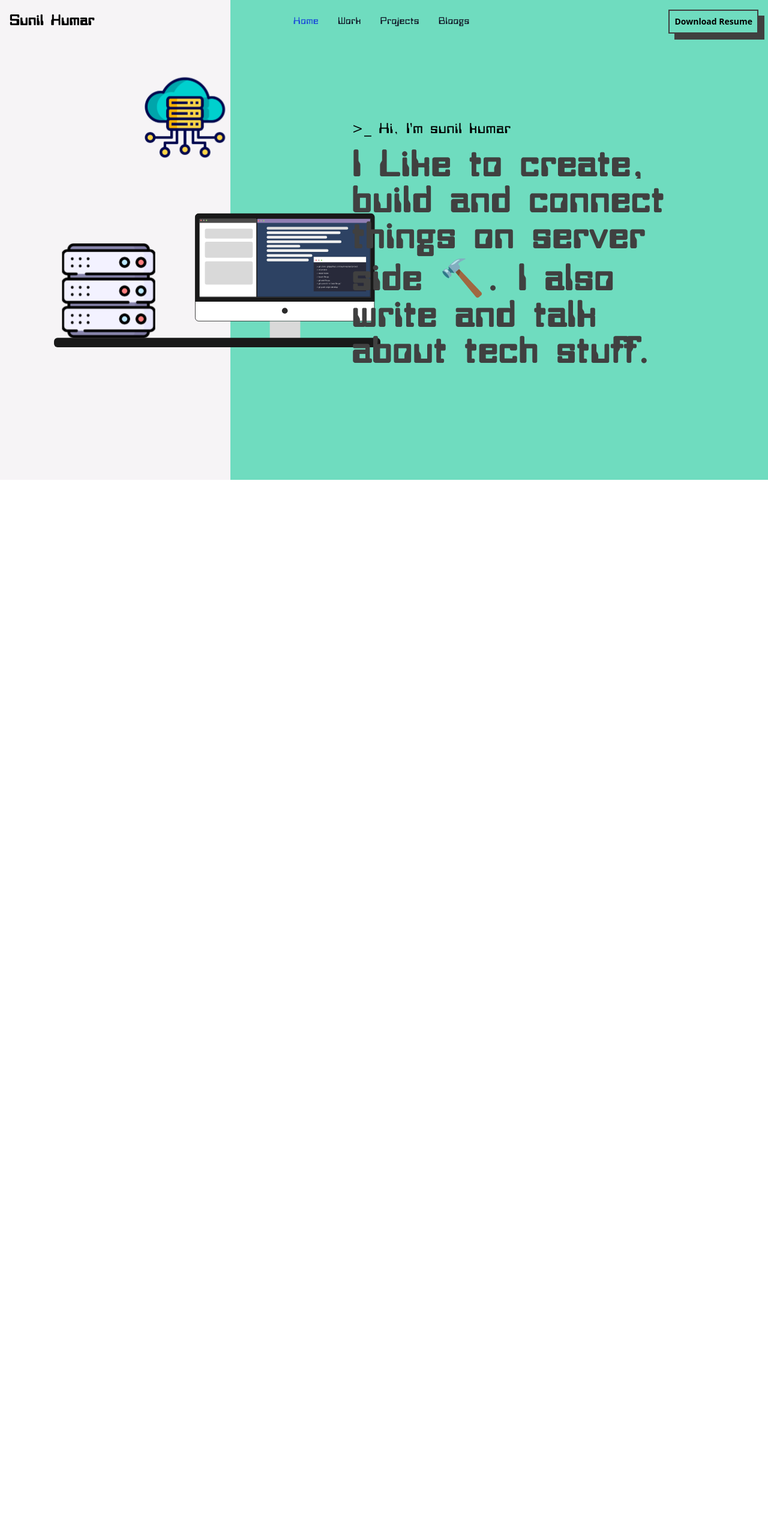
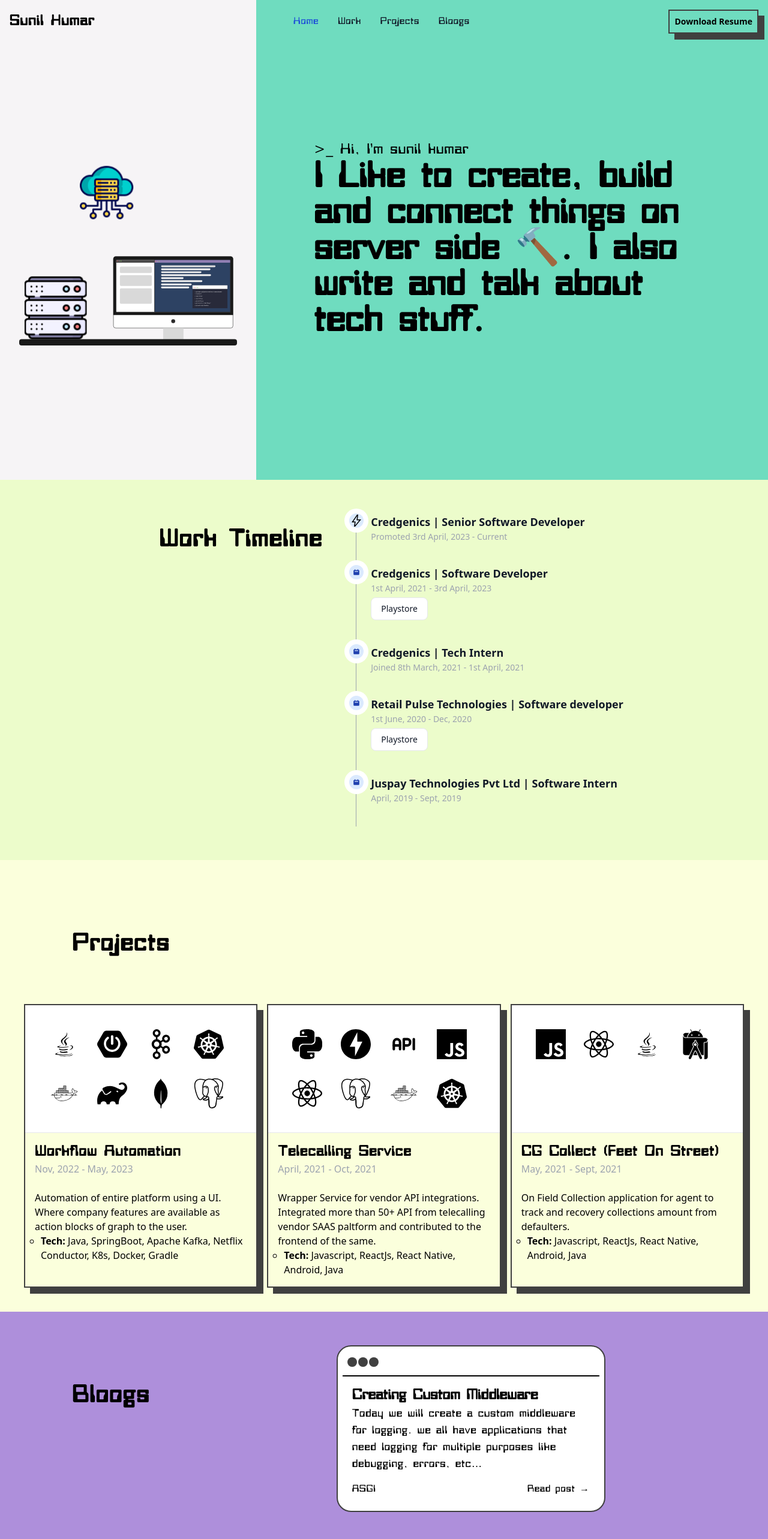
Before and after one commit to sunil-kumarr/sunil-kumarr.git.io, a React (Vite) app: page / in a window 1280 px wide. Shown: the top 2566 px of the page at 60% size. Built offline with nearby package versions, Linux system fonts and the light colour scheme.

Commit message:
responsive

```diff
--- a/src/App.jsx
+++ b/src/App.jsx
@@ -7,10 +7,10 @@ import Navbar from "./components/Navbar";
 
 function App() {
   return (
-    <>
+    <div>
       <Navbar />
       <HomePage />
-    </>
+    </div>
   );
 }
 
--- a/src/components/BrowserCard.jsx
+++ b/src/components/BrowserCard.jsx
@@ -3,20 +3,20 @@ import Draggable from "react-draggable";
 
 const BrowserCard = ({ title, content, link, tags }) => (
   <Draggable>
-    <div className="dragbox">
-      <div className="ml-4">
+    <div className=" border border-2 border-[#404040] bg-white p-2 rounded-3xl min-w-min max-w-md bottom-200">
+      <div className="m-2">
         <span class="dot"></span>
         <span class="dot"></span>
         <span class="dot"></span>
       </div>
-      <div className=" border border-black "></div>
-      <div className="p-4 relative">
-        <h1 className="customFont p-4 text-2xl font-bold h2">{title}</h1>
-        <p>{content}</p>
+      <div className="border border-black "></div>
+      <div className="p-4 relative customFont">
+        <h1 className="text-lg lg:text-2xl font-bold">{title}</h1>
+        <p className="text-sm lg:text-lg">{content}</p>
         <div className="flex justify-between mt-4">
           <span>{tags}</span>
           {link && (
-            <a href={link} target="_blank">
+            <a href={link} target="_blank" className="hover:underline">
               Read post →
             </a>
           )}
--- a/src/components/Navbar.jsx
+++ b/src/components/Navbar.jsx
@@ -1,12 +1,13 @@
 import React from "react";
 import ShadowButton from "./ShadowButton";
+import { HiMenu } from "react-icons/hi";
 
 const Navbar = () => {
   return (
     <nav class="absolute w-full z-20 top-0 left-0">
       <div class="max-w-screen-xl flex flex-wrap items-center justify-between mx-auto p-4">
-        <a href="https://flowbite.com/" class="flex items-center">
-          <span class="self-center text-2xl customFont font-semibold whitespace-nowrap dark:text-white">
+        <a href="#home" class="flex items-center">
+          <span class="self-center text-sm md:text-lg lg:text-2xl  customFont font-semibold whitespace-nowrap dark:text-white">
             Sunil Kumar
           </span>
         </a>
@@ -23,19 +24,7 @@ const Navbar = () => {
             aria-expanded="false"
           >
             <span class="sr-only">Open main menu</span>
-            <svg
-              class="w-6 h-6"
-              aria-hidden="true"
-              fill="currentColor"
-              viewBox="0 0 20 20"
-              xmlns="http://www.w3.org/2000/svg"
-            >
-              <path
-                fill-rule="evenodd"
-                d="M3 5a1 1 0 011-1h12a1 1 0 110 2H4a1 1 0 01-1-1zM3 10a1 1 0 011-1h12a1 1 0 110 2H4a1 1 0 01-1-1zM3 15a1 1 0 011-1h12a1 1 0 110 2H4a1 1 0 01-1-1z"
-                clip-rule="evenodd"
-              ></path>
-            </svg>
+            <HiMenu />
           </button>
         </div>
         <div
--- a/src/components/ShadowButton.jsx
+++ b/src/components/ShadowButton.jsx
@@ -1,6 +1,6 @@
 import React from "react";
 const ShadowButton = ({ content, link }) => (
-  <a href={link} target="_blank">
+  <a href={link} target="_blank" class="invisible md:visible">
     <div className="shadowbox">
       <p className="p-2 text-sm font-bold">{content}</p>
     </div>
--- a/src/components/ShadowCard.jsx
+++ b/src/components/ShadowCard.jsx
@@ -2,7 +2,7 @@ import React from "react";
 import { IconContext } from "react-icons";
 
 const ShadowCard = ({ icons, title, description, date }) => (
-  <div className="shadowbox row-span-2 flex flex-col  align-center">
+  <div className="shadowbox flex flex-col  align-center">
     <div className="bg-white h-50 grid grid-cols-4 grid-rows-2 grid-flow-row p-10 gap-y-8 gap-x-4">
       <IconContext.Provider value={{ size: "50px" }}>
         {icons.map((Icon, index) => (
--- a/src/index.css
+++ b/src/index.css
@@ -5,23 +5,6 @@
 @font-face {
   font-family: bitwise;
   src: url(./assets/fonts/bitwise.ttf);
-}
-
-.dragbox {
-  position: absolute;
-  cursor: move;
-  color: #404040;
-  padding-top: 0.5em;
-  padding-bottom: 0.5em;
-  margin: auto;
-  user-select: none;
-  min-width: 400px;
-  max-width: 400px;
-  min-height: 250px;
-  max-height: 500px;
-  border: solid 2px #404040;
-  border-radius: 20px;
-  background-color: white;
 }
 
 .dot {
@@ -62,7 +45,6 @@
 
 .intro-font {
   color: #404040;
-  font-size: 60px;
   line-height: normal;
   letter-spacing: normal;
   font-weight: bold;
--- a/src/pages/HomePage.jsx
+++ b/src/pages/HomePage.jsx
@@ -25,25 +25,17 @@ import { TbApi } from "react-icons/tb";
 
 const HomePage = () => (
   <main>
-    <section class="grid grid-cols-10 grid-rows-10 grid-flow-row">
-      <div
-        className="col-span-3 h-screen relative"
-        style={{ backgroundColor: "#f6f4f6" }}
-      >
-        <div className="server">
+    <section class="grid grid-cols-1 grid-rows-2 grid-flow-col md:grid-cols-6 md:grid-rows-1 md:grid-flow-row">
+      <div class="col-span-2 h-96 lg:h-screen   bg-[#f6f4f6] flex flex-col justify-center items-center p-12 md:p-10 lg:p-8">
         <img src={SeverSVG} />
       </div>
-      </div>
 
-      <div
-        className="col-span-7 h-screen justify-center align-center"
-        style={{ backgroundColor: "#6fdcbf" }}
-      >
-        <div className="intro-position">
-          <p className="customFont text-2xl pb-4">
-            <span className="customFont"> {">_"} </span> Hi, I'm sunil kumar
+      <div class="col-span-6 md:col-span-4 h-96 lg:h-screen bg-[#6fdcbf] flex flex-col justify-center items-center">
+        <div class="customFont p-10 md:p-12 lg:p-24">
+          <p class="text-lg md:text-xl lg:text-2xl ">
+            <span>{">_"}</span> Hi, I'm sunil kumar
           </p>
-          <h1 className="intro-font customFont">
+          <h1 class="text-lg md:text-4xl lg:text-6xl">
             I Like to create, build and connect things on server side 🔨. I also
             write and talk about tech stuff.
           </h1>
@@ -51,51 +43,17 @@ const HomePage = () => (
       </div>
     </section>
 
-    <section class="grid grid-cols-10 grid-flow-row">
-      <div
-        className="col-span-10 h-screen relative"
-        style={{ backgroundColor: "#ae8fdb" }}
-      >
-        <div className="grid grid-cols-10 grid-rows-10 grid-flow-row">
-          <h1 className="col-start-2 m-20 customFont"> Bloogs </h1>
-          <div className="col-start-2 ">
-            <BrowserCard
-              title="Creating Custom Middleware"
-              content="Today we will create a custom middleware for logging. we all have applications that need logging for multiple purposes like debugging, errors, etc…"
-              tags="ASGI"
-              link={
-                "https://medium.com/@sunindus.sk/creating-custom-middleware-6b7ec5a8edd4"
-              }
-            />
-          </div>
-          <div className="col-start-5 row-start-2 ">
-            <BrowserCard title="More Comming Sonn" content="..." />
-          </div>
-
-          <div className="col-start-8 button-read-blogs ">
-            <ShadowButton content="Read Bloogs >>" />
-          </div>
-        </div>
-      </div>
-    </section>
-
-    <section class="col-span-10">
-      <div
-        className="justify-center align-center flex p-10"
-        style={{ backgroundColor: "#F9F5F6" }}
-      >
+    <section>
+      <div className="flex flex-col lg:flex-row justify-center align-center p-10 bg-lime-100">
         <h1 className="m-10 customFont"> Work Timeline </h1>
         <Timeline />
       </div>
     </section>
 
     <section>
-      <div
-        className="justify-center align-center flex flex-col p-10"
-        style={{ backgroundColor: "#FBFFDC" }}
-      >
-        <h1 className="col-start-2 m-20 customFont"> Projects </h1>
-        <div className="grid grid-cols-3 grid-rows-2 grid-flow-row gap-12 auto-rows-max">
+      <div className="flex flex-col justify-center align-center p-10 bg-[#FBFFDC]">
+        <h1 className="m-20 customFont"> Projects </h1>
+        <div className="grid grid-cols-1 grid-rows-3 grid-flow-col gap-4 lg:grid-cols-3 lg:grid-rows-1 lg:grid-flow-row">
           <ShadowCard
             icons={[
               <DiJava />,
@@ -176,25 +134,37 @@ const HomePage = () => (
     </section>
 
     <section>
-      <div
-        className="justify-center align-center flex flex-col p-10"
-        style={{ backgroundColor: "#E3F4F4" }}
-      >
-        <h1 className=" m-20 customFont"> Other Stuff </h1>
-        <div className="grid grid-cols-3 grid-flow-row">
-          <div
-            className="shadowbox flex flex-col align-center"
-            style={{ width: "fit-content" }}
-          >
-            <div className="flex flex-row align-center border border-black">
-              <div class="relative max-w-sm overflow-hidden bg-cover bg-no-repeat">
+      <div className="flex flex-col justify-center align-center p-10 bg-[#ae8fdb] max-h-fit lg:flex-row lg:justify-between">
+        <h1 className="customFont m-10 lg:m-20 "> Bloogs </h1>
+        <div className="grid grid-cols-1 grid-rows-1 grid-flow-row lg:relative p-4">
+          <BrowserCard
+            title="Creating Custom Middleware"
+            content="Today we will create a custom middleware for logging. we all have applications that need logging for multiple purposes like debugging, errors, etc…"
+            tags="ASGI"
+            link={
+              "https://medium.com/@sunindus.sk/creating-custom-middleware-6b7ec5a8edd4"
+            }
+          />
+        </div>
+        <div></div>
+      </div>
+    </section>
+
+    <section>
+      <div className="flex flex-col justify-center align-center p-10 bg-[#E3F4F4]">
+        <h1 className="customFont m-10 text-xl lg:m-20 lg:text-2xl">
+          Other Stuff
+        </h1>
+        <div className="grid grid-cols-1 grid-rows-3 grid-flow-col gap-y-8 gap-x-4 lg:grid-cols-3 lg:grid-rows-1 lg:grid-flow-row">
+          <div className="shadowbox flex flex-col align-center w-fit">
+            <div class="relative max-w-xs overflow-hidden bg-cover bg-no-repeat border border-black border-b-2">
               <img
                 src={Book1}
                 class="max-w-xs transition duration-300 ease-in-out hover:scale-110"
                 alt="Tech Talk"
               />
             </div>
-            </div>
+            <hr />
             <div>
               <p className="p-4">
                 <a
@@ -203,19 +173,16 @@ const HomePage = () => (
                   target="_blank"
                 >
                   Quart Async Framework | Book Reviewer
-                </a>{" "}
+                </a>
               </p>
             </div>
           </div>
-          <div
-            className="shadowbox flex flex-col align-center"
-            style={{ width: "fit-content" }}
-          >
+          <div className="shadowbox flex flex-col align-center w-fit">
             <div className="flex flex-row align-center border border-black">
-              <div class="relative max-w-sm overflow-hidden bg-cover bg-no-repeat">
+              <div class="relative max-w-xs lg:max-w-xs overflow-hidden bg-cover bg-no-repeat">
                 <img
                   src={Tech1}
-                  class="max-w-xl transition duration-300 ease-in-out hover:scale-150"
+                  class="max-w-xs lg:max-w-xl transition duration-300 ease-in-out hover:scale-150"
                   alt="Tech Talk"
                 />
               </div>
@@ -233,15 +200,12 @@ const HomePage = () => (
               </p>
             </div>
           </div>
-          <div
-            className="shadowbox flex flex-col align-center"
-            style={{ width: "fit-content" }}
-          >
+          <div className="shadowbox flex flex-col align-center w-fit">
             <div className="flex flex-row align-center border border-black">
-              <div class="relative max-w-sm overflow-hidden bg-cover bg-no-repeat">
+              <div class="relative max-w-xs lg:max-w-xs overflow-hidden bg-cover bg-no-repeat">
                 <img
                   src={Tech2}
-                  class="max-w-lg transition duration-300 ease-in-out hover:scale-150"
+                  class="min-h-fit max-h-min max-w-sm lg:max-w-lg transition duration-300 ease-in-out hover:scale-150"
                   alt="hackathon"
                 />
               </div>
```
Lines whose indentation alone changed are shown as unchanged.
